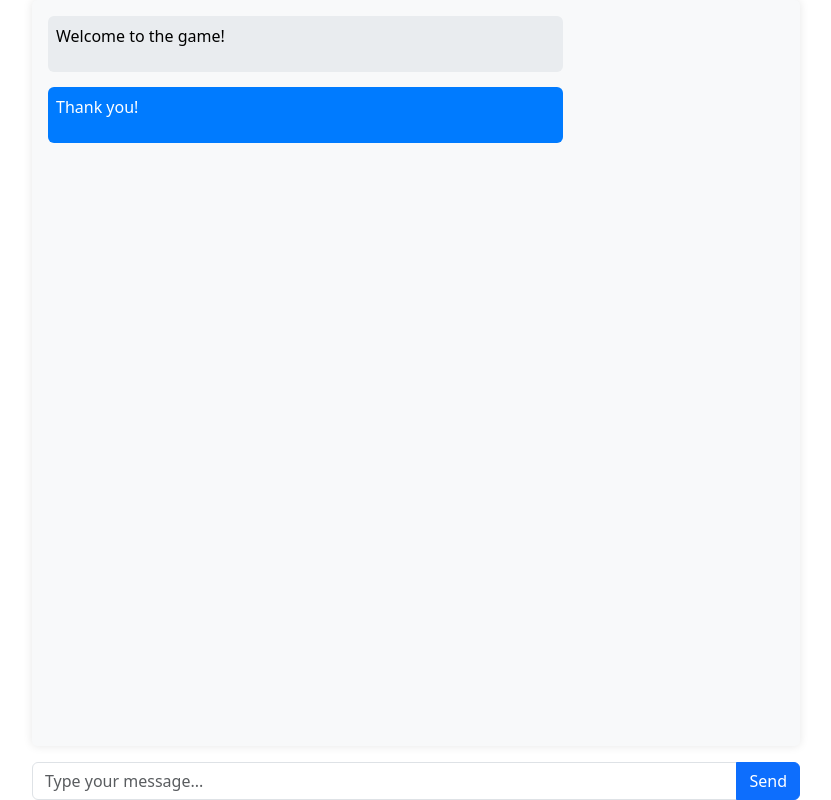
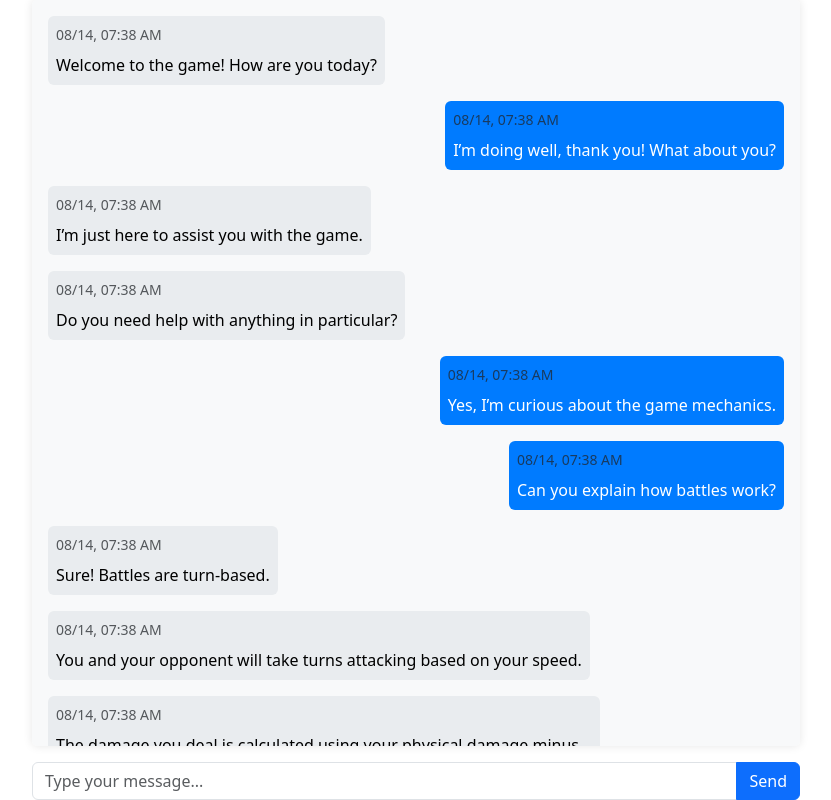
Before and after one commit to c1921/2049, a Vue app: page / in a window 1280 px wide. Shown: the whole page, without its empty margins (224-1055 px from the left). Built offline with nearby package versions, Linux system fonts and the light colour scheme.

Commit message:
对话框样式

```diff
--- a/src/components/ChatInterface.vue
+++ b/src/components/ChatInterface.vue
@@ -1,9 +1,10 @@
 <template>
   <div class="chat-container d-flex flex-column mx-auto">
     <div class="chat-window flex-grow-1 p-3 overflow-auto">
-      <div v-for="(message, index) in messages" :key="index" :class="['message', message.from === 'player' ? 'player-message' : 'npc-message']">
-        <div class="message-content p-2 rounded">
-          <p>{{ message.text }}</p>
+      <div v-for="(message, index) in messages" :key="index" :class="['message', message.from === 'player' ? 'player-message d-flex justify-content-end' : 'npc-message', 'mb-3']">
+        <div class="message-content p-2 rounded text-wrap">
+          <small class="text-muted">{{ message.timestamp }}</small>
+          <p class="mb-0">{{ message.text }}</p>
         </div>
       </div>
     </div>
@@ -26,21 +27,51 @@ import { defineComponent, reactive } from 'vue';
 export default defineComponent({
   name: 'ChatInterface',
   setup() {
+    const formatDate = (date: Date) => {
+      const options: Intl.DateTimeFormatOptions = {
+        month: '2-digit',
+        day: '2-digit',
+        hour: '2-digit',
+        minute: '2-digit',
+      };
+      return date.toLocaleString('en-US', options);
+    };
+
     const state = reactive({
       messages: [
-        { from: 'npc', text: 'Welcome to the game!' },
-        { from: 'player', text: 'Thank you!' },
+        { from: 'npc', text: 'Welcome to the game! How are you today?', timestamp: formatDate(new Date()) },
+        { from: 'player', text: 'I’m doing well, thank you! What about you?', timestamp: formatDate(new Date()) },
+        { from: 'npc', text: 'I’m just here to assist you with the game.', timestamp: formatDate(new Date()) },
+        { from: 'npc', text: 'Do you need help with anything in particular?', timestamp: formatDate(new Date()) },
+        { from: 'player', text: 'Yes, I’m curious about the game mechanics.', timestamp: formatDate(new Date()) },
+        { from: 'player', text: 'Can you explain how battles work?', timestamp: formatDate(new Date()) },
+        { from: 'npc', text: 'Sure! Battles are turn-based.', timestamp: formatDate(new Date()) },
+        { from: 'npc', text: 'You and your opponent will take turns attacking based on your speed.', timestamp: formatDate(new Date()) },
+        { from: 'npc', text: 'The damage you deal is calculated using your physical damage minus the opponent’s physical defense.', timestamp: formatDate(new Date()) },
+        { from: 'player', text: 'Got it. And what happens when someone’s health reaches zero?', timestamp: formatDate(new Date()) },
+        { from: 'npc', text: 'When your health reaches zero, you lose the battle.', timestamp: formatDate(new Date()) },
+        { from: 'npc', text: 'If your opponent’s health reaches zero, you win and move on to the next challenge.', timestamp: formatDate(new Date()) },
+        { from: 'player', text: 'Thanks for the explanation!', timestamp: formatDate(new Date()) },
+        { from: 'npc', text: 'No problem! Feel free to ask if you have more questions.', timestamp: formatDate(new Date()) },
       ],
       newMessage: ''
     });
 
     const sendMessage = () => {
       if (state.newMessage.trim() !== '') {
-        state.messages.push({ from: 'player', text: state.newMessage });
+        state.messages.push({ from: 'player', text: state.newMessage, timestamp: formatDate(new Date()) });
         state.newMessage = '';
         // Add NPC response logic here
         setTimeout(() => {
-          state.messages.push({ from: 'npc', text: 'NPC response goes here.' });
+          const npcResponses = [
+            'Sure, let me explain more about that.',
+            'That’s a good question!',
+            'I can help you with that, no problem.',
+            'Is there anything else you would like to know?',
+            'I hope that was helpful!',
+          ];
+          const randomResponse = npcResponses[Math.floor(Math.random() * npcResponses.length)];
+          state.messages.push({ from: 'npc', text: randomResponse, timestamp: formatDate(new Date()) });
         }, 1000);
       }
     };
@@ -63,26 +94,44 @@ export default defineComponent({
   background-color: #f8f9fa;
   border-radius: 5px;
   box-shadow: 0 0 10px rgba(0, 0, 0, 0.1);
+  overflow-y: scroll;
 }
 
-.message {
-  margin-bottom: 15px;
+.chat-window::-webkit-scrollbar {
+  width: 0;
+  height: 0;
+  background: transparent; /* make scrollbar transparent */
 }
 
 .player-message .message-content {
+  display: inline-block;
   background-color: #007bff;
   color: white;
-  align-self: flex-end;
+  max-width: 75%;
+  width: auto;
 }
 
 .npc-message .message-content {
+  display: inline-block;
   background-color: #e9ecef;
   color: black;
-  align-self: flex-start;
+  max-width: 75%;
+  width: auto;
 }
 
 .message-content {
-  max-width: 70%;
+  max-width: 100%;
+}
+
+.message-content small {
+  display: block;
+  margin-bottom: 0.5rem;
+}
+
+.message-content p {
+  margin-bottom: 0;
+  word-wrap: break-word;
+  white-space: pre-wrap;
 }
 
 /* Media queries to handle width */
```
